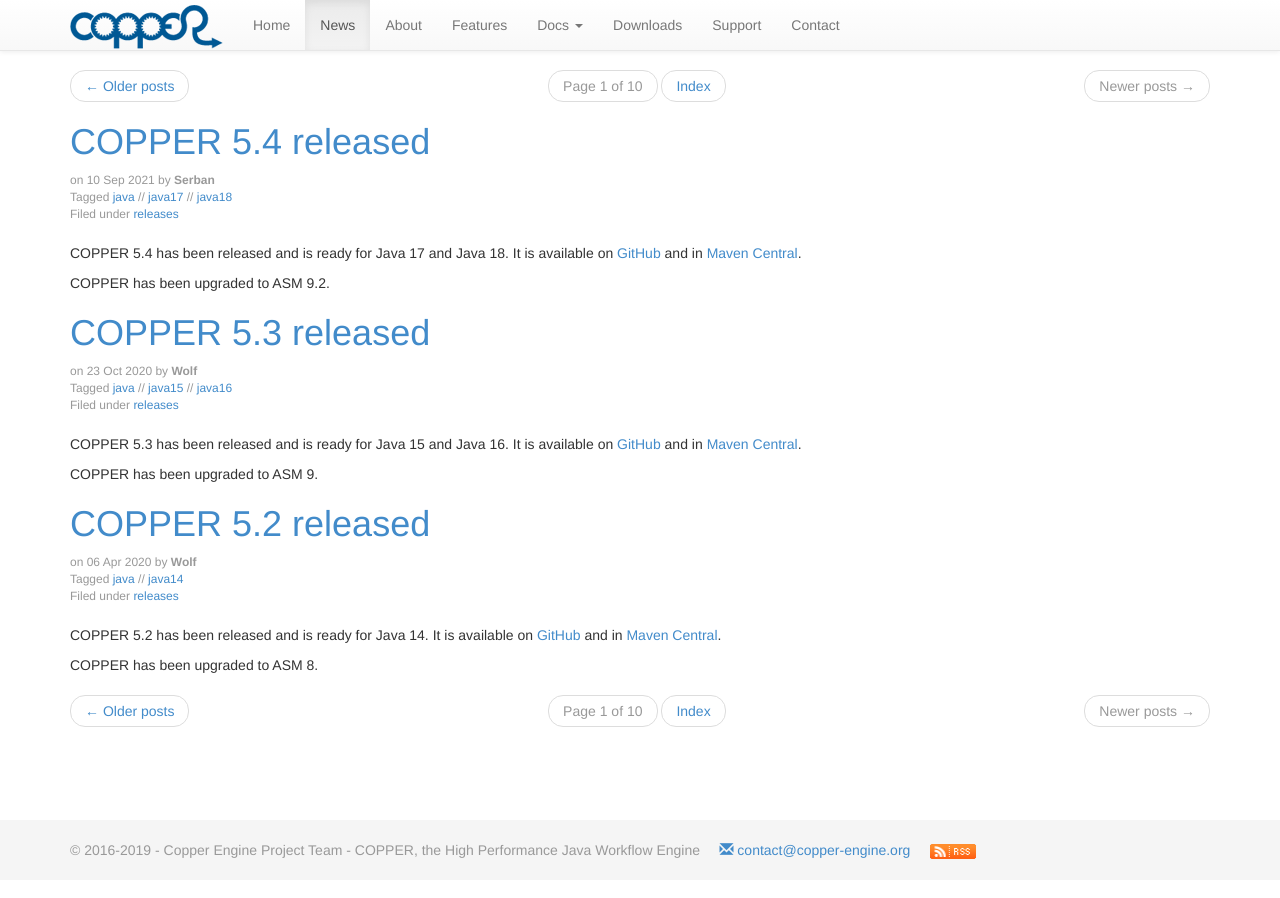
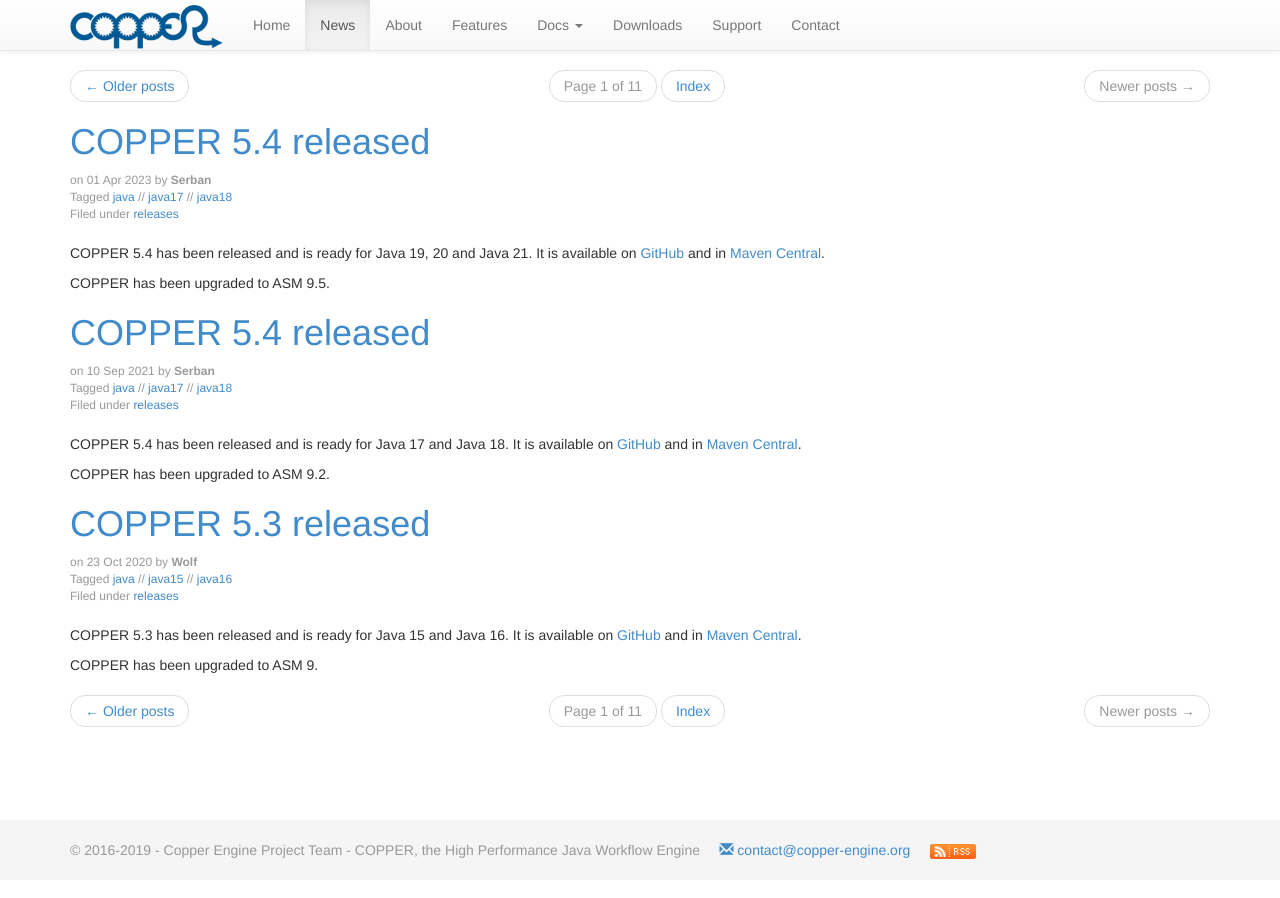
Before and after one commit to copper-engine/copper-engine.github.io, a Jekyll site: the page built from blog/index.html, in a window 1280 px wide. Built offline with Jekyll 4.4.1, drawn with Linux system fonts in a browser that asks for light colours; nearby versions of some CDN libraries; the list of posts is cut into pages by our own code.

Commit message:
release 5.4.2

```diff
--- /dev/null
+++ b/_posts/2023-04-01-copper-5.4.2-released.md
@@ -0,0 +1,12 @@
+---
+layout: blog
+title: COPPER 5.4 released
+author: Serban
+tags: [java, java17, java18]
+categories: releases
+---
+
+COPPER 5.4 has been released and is ready for Java 19, 20 and Java 21.
+It is available on [GitHub](https://github.com/copper-engine/copper-engine) and in [Maven Central](https://search.maven.org/search?q=g:org.copper-engine%20AND%20a:copper-coreengine&core=gav).
+
+COPPER has been upgraded to ASM 9.5.
--- a/index.html
+++ b/index.html
@@ -47,7 +47,7 @@
 
                 <p>Plus, you can dynamically modify workflows at runtime due to its automatic class reloading!</p>
 
-                <p>COPPER 5.4 runs with Java 8 to 18. Java 7 is supported by COPPER 4.x.</p>
+                <p>COPPER 5.4.2 runs with Java 8 to 21. Java 7 is supported by COPPER 4.x.</p>
 
                 <p><a class="btn btn-default" href="/about/" role="button">View details &raquo;</a></p>
             </div>
```
